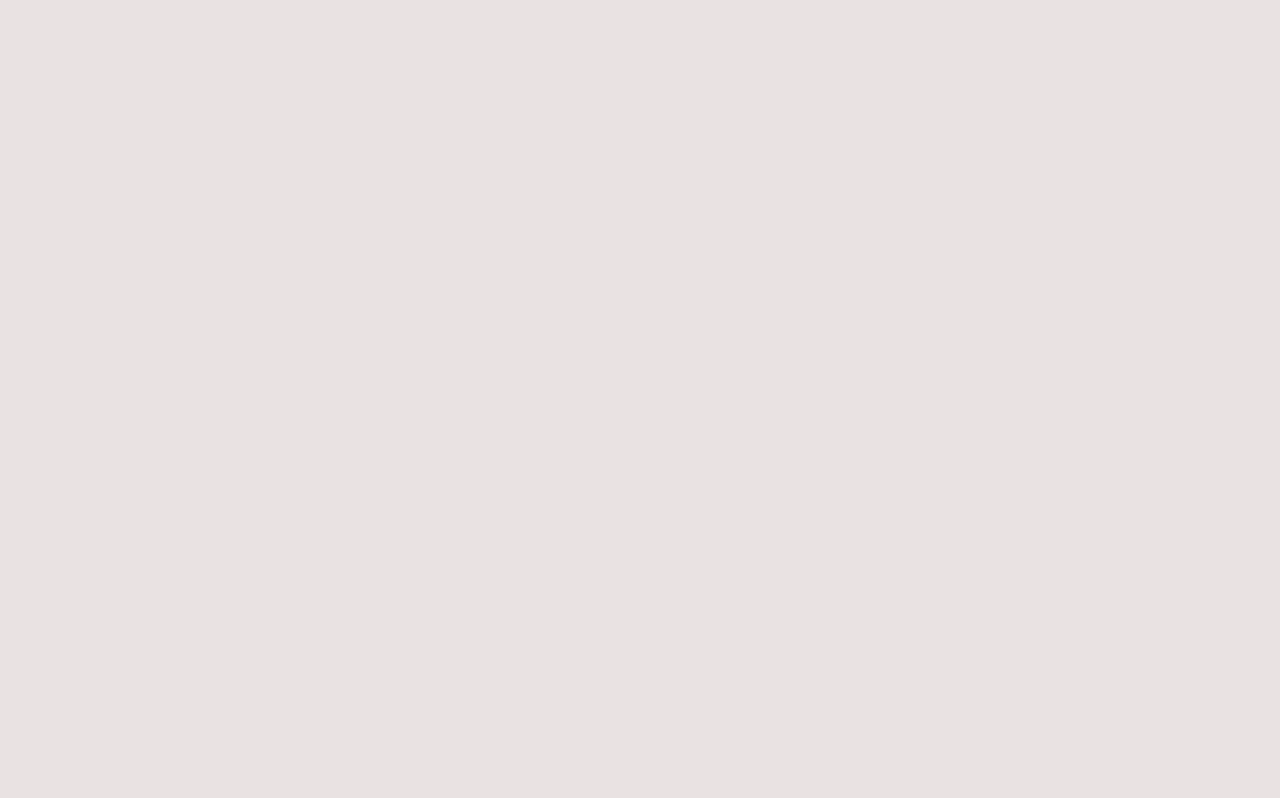
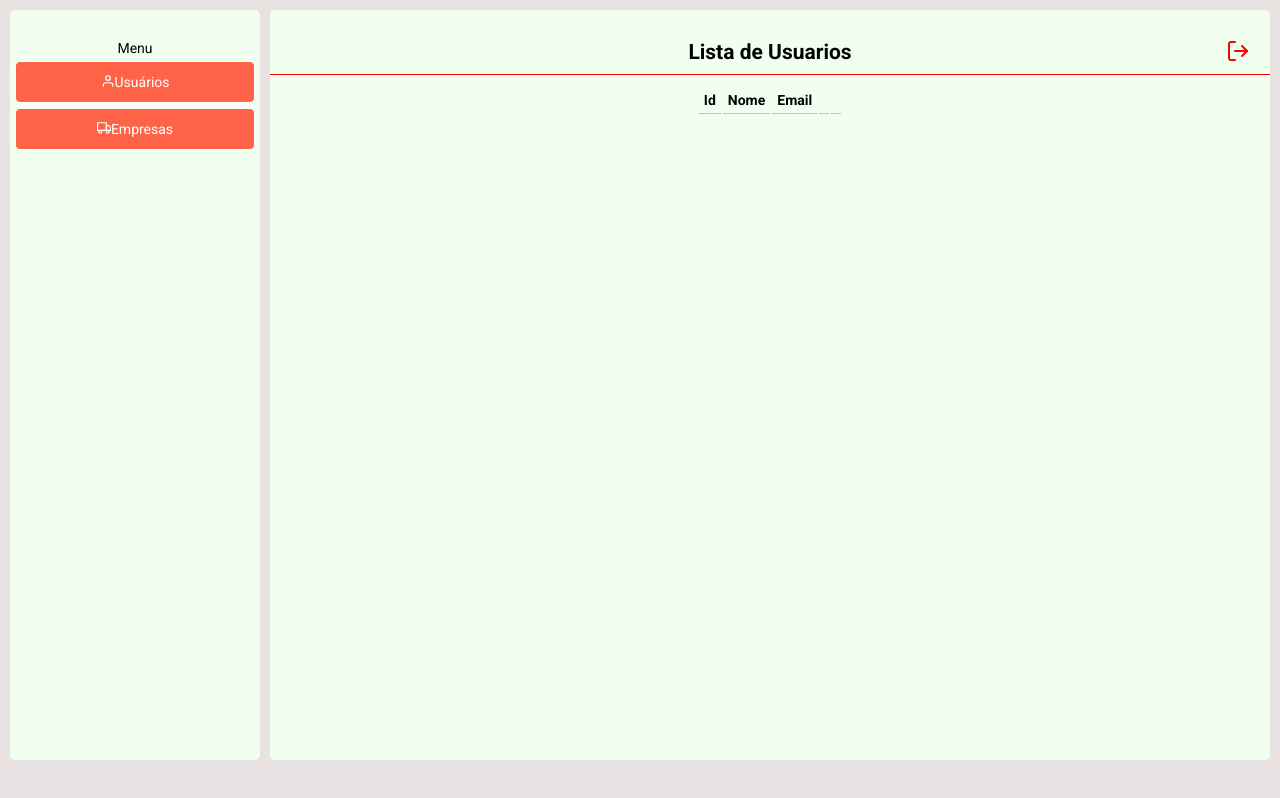
Before and after one commit to Iudhyy/inventario-frontend, a React (Create React App) app: page /listausuarios in a window 1280 px wide. Before the commit this address had no page. Shown: the top 798 px of the page. Built offline with nearby package versions, Linux system fonts and the light colour scheme.

Commit message:
06/08/22

```diff
--- a/src/componentes/Menu/index.js
+++ b/src/componentes/Menu/index.js
@@ -3,7 +3,7 @@ export default function Menu(){
     return(
         <div className="menu">
             <p> Menu</p>
-            <a href=""><FiUser/>Usuários</a>
+            <a href="/listausuarios"><FiUser/>Usuários</a>
             <a href=""><FiTruck/>Empresas</a>
         </div>
     )
--- a/src/pages/cadastroUsuario/index.js
+++ b/src/pages/cadastroUsuario/index.js
@@ -53,13 +53,14 @@ export default function Cadastrousuario(){
             let lista = JSON.parse(localStorage.getItem("cad-usuarios")||"[]");
             lista.push(
                 {
-                    id:1,
+                    id:Date.now().toString(36)+Math.floor(Math.pow(10,12)+Math.random()*9*Math.pow(10,12)).toString(36),
                     nome:nome,
                     email:email,
                     senha:senha
                 }
             )
             localStorage.setItem("cad-usuarios",JSON.stringify(lista));
+            alert("dados salvos com sucesso!")
         }
 
          else{
--- /dev/null
+++ b/src/pages/listaUsuarios/index.js
@@ -0,0 +1,50 @@
+import React, {useState,useEffect} from "react";
+import Head from "../../componentes/Head";
+import Menu from "../../componentes/Menu";
+
+export default function ListaUsuarios(){
+    const [dados,setDados]=useState([]);
+    useEffect(()=>{
+                mostrardados();
+    },[])
+
+    function mostrardados(){
+        let lista =JSON.parse(localStorage.getItem("cad-usuarios")||"[]");
+        setDados(lista);
+    }
+
+ return(
+<div className="dashboard-container">
+    <Menu />
+
+    <div className="principal">
+    <Head title="Lista de Usuarios" />
+            <table>
+                <tr>
+                    <th>Id</th>
+                    <th>Nome</th>
+                    <th>Email</th>
+                    <th></th>
+                    <th></th>
+                </tr>
+                {
+                    dados.map((usu)=>{
+                        return(
+                            <tr key={usu.toString()}>
+                                <td>{usu.id}</td>
+                                <td>{usu.nome}</td>
+                                <td>{usu.email}</td>
+                                <td></td>
+                                <td></td>
+
+                            </tr>
+                        )
+                    })
+                }
+            </table>
+    </div>
+
+</div>
+
+ )
+}
--- a/src/rotas.js
+++ b/src/rotas.js
@@ -1,6 +1,7 @@
 import React from "react";
 import {BrowserRouter,Route,Routes} from "react-router-dom";
 import Cadastrousuario from "./pages/cadastroUsuario";
+import ListaUsuarios from "./pages/listaUsuarios";
 import Dashboard from "./pages/dashboard";
 import Logon from "./pages/logon";
 
@@ -9,6 +10,7 @@ export default function Rotas(){
 <BrowserRouter>
         <Routes>
             <Route path="/" element={<Logon/>} />
+            <Route path="/listausuarios" element={<ListaUsuarios/>} />
             <Route path="/cadastrousuario" element={<Cadastrousuario/>} />
             <Route path="/dashboard" element={<Dashboard/>} />
     </Routes>
```
